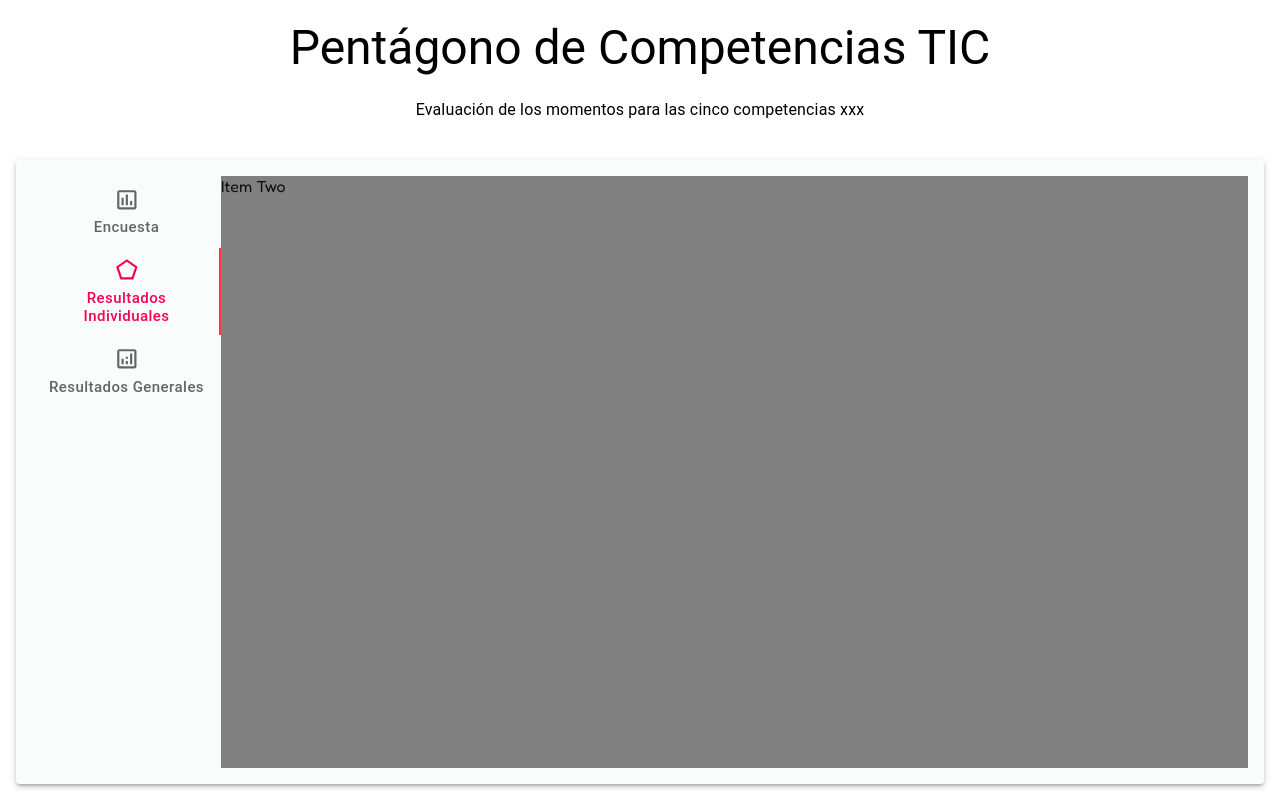
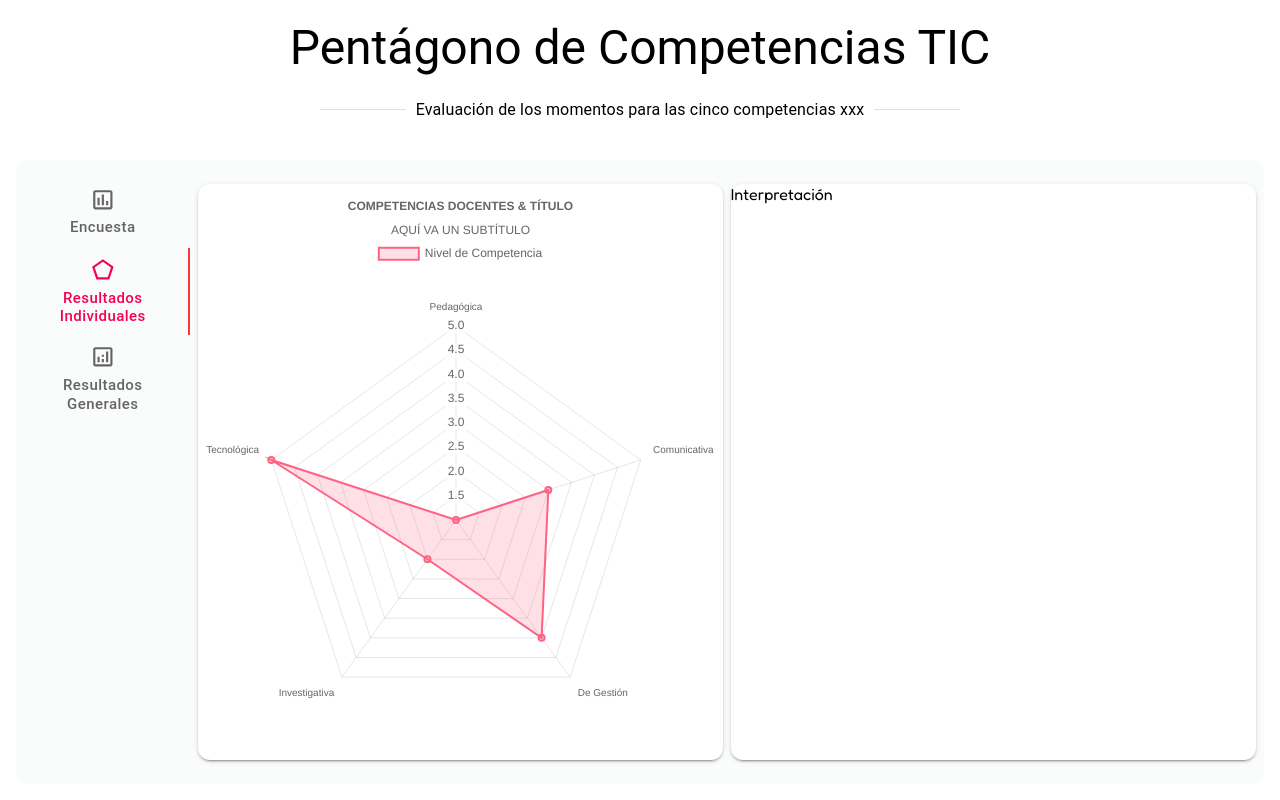
Before and after one commit to javierwo/Pentagono, a React (Create React App) app in the folder pentagono/: page / in a window 1280 px wide. Both pictures are taken after a click on the tab "Resultados Individuales". Built offline with nearby package versions, Linux system fonts and the light colour scheme.

Commit message:
Tab: Resultados Individuales

```diff
--- a/pentagono/package.json
+++ b/pentagono/package.json
@@ -10,7 +10,9 @@
     "@testing-library/jest-dom": "^5.16.4",
     "@testing-library/react": "^13.3.0",
     "@testing-library/user-event": "^13.5.0",
+    "chart.js": "^3.8.0",
     "react": "^18.1.0",
+    "react-chartjs-2": "^4.2.0",
     "react-dom": "^18.1.0",
     "react-scripts": "5.0.1",
     "web-vitals": "^2.1.4"
--- a/pentagono/public/index.html
+++ b/pentagono/public/index.html
@@ -9,7 +9,6 @@
       name="description"
       content="Web site created using create-react-app"
     />
-    <link rel="apple-touch-icon" href="%PUBLIC_URL%/logo192.png" />
     <!--
       manifest.json provides metadata used when your web app is installed on a
       user's mobile device or desktop. See https://developers.google.com/web/fundamentals/web-app-manifest/
--- a/pentagono/src/components/Navigation.jsx
+++ b/pentagono/src/components/Navigation.jsx
@@ -1,16 +1,17 @@
 import { useState } from "react";
 
-import Typography from '@mui/material/Typography';
-import { ThemeProvider, createTheme } from '@mui/material/styles';
-import Paper from '@mui/material/Paper';
-import Box from '@mui/material/Box';
-import Tabs from '@mui/material/Tabs';
-import Tab from '@mui/material/Tab';
-import PollOutlinedIcon from '@mui/icons-material/PollOutlined';
-import PentagonOutlinedIcon from '@mui/icons-material/PentagonOutlined';
-import AnalyticsOutlinedIcon from '@mui/icons-material/AnalyticsOutlined';
+import Typography from "@mui/material/Typography";
+import { ThemeProvider, createTheme } from "@mui/material/styles";
+import Paper from "@mui/material/Paper";
+import Box from "@mui/material/Box";
+import Tabs from "@mui/material/Tabs";
+import Tab from "@mui/material/Tab";
+import PollOutlinedIcon from "@mui/icons-material/PollOutlined";
+import PentagonOutlinedIcon from "@mui/icons-material/PentagonOutlined";
+import AnalyticsOutlinedIcon from "@mui/icons-material/AnalyticsOutlined";
 
 import TabEncuesta from "./TabEncuesta";
+import TabResultadosIndividuales from "./TabResultadosIndividuales";
 
 const Navigation = () => {
 
@@ -30,11 +31,11 @@ const Navigation = () => {
             aria-labelledby={`simple-tab-${index}`}
             {...other}
          >
-
-            {value === index && (
-               <>{children}</>
-            )}
-
+            {value === index &&
+               <>
+                  {children}
+               </>
+            }
          </Box>
       );
    }
@@ -42,28 +43,44 @@ const Navigation = () => {
    const theme = createTheme({
       palette: {
          primary: {
-            main: '#FD353C',
+            main: "#FD353C",
          },
          secondary: {
-            main: '#f50057',
+            main: "#f50057",
          },
          text: {
-            primary: '#ffffff',
+            primary: "#ffffff",
          },
       },
       typography: {
-         fontSize: 15
+         fontSize: 15,
       },
    });
 
    return (
       <>
-         <Box sx={{height:'82vh', boxSizing:'border-box', p:2}}>
-            {/*boxSizing:'border-box no redimensina un contenedor al aplicar un padding*/ }
-            <Paper elevation={3} sx={{ height:'100%', p:2, boxSizing:'border-box', display: 'flex', bgcolor: '#FAFBFB'}}>
+         <Box
+            sx={{
+               height: "82vh",
+               boxSizing: "border-box",
+               p: 2,
+            }}
+         >
+         {/*boxSizing:'border-box no redimensina un contenedor al aplicar un padding*/}
+
+            <Box
+               sx={{
+                  height: "100%",
+                  pt: 2,
+                  pb: 2,
+                  boxSizing: "border-box",
+                  display: "flex",
+                  bgcolor: "#FAFBFB",
+                  borderRadius: 3,
+               }}
+            >
 
                <ThemeProvider theme={theme}>
-
                   <Tabs
                      value={value}
                      onChange={handleChange}
@@ -72,30 +89,70 @@ const Navigation = () => {
                      aria-label="tabs"
                      orientation="vertical"
                   >
-                        <Tab label="Encuesta" icon={<PollOutlinedIcon />} iconPosition="top" sx={{textTransform: 'none'}} />
-                        <Tab label="Resultados Individuales" icon={<PentagonOutlinedIcon />} iconPosition="top" sx={{textTransform: 'none'}} />
-                        <Tab label="Resultados Generales" icon={<AnalyticsOutlinedIcon />} iconPosition="top" sx={{textTransform: 'none'}} />
-
+                     <Tab
+                        label="Encuesta"
+                        icon={<PollOutlinedIcon />}
+                        iconPosition="top"
+                        sx={{ textTransform: "none" }}
+                     />
+                     <Tab
+                        label="Resultados Individuales"
+                        icon={<PentagonOutlinedIcon />}
+                        iconPosition="top"
+                        sx={{ textTransform: "none" }}
+                     />
+                     <Tab
+                        label="Resultados Generales"
+                        icon={<AnalyticsOutlinedIcon />}
+                        iconPosition="top"
+                        sx={{ textTransform: "none" }}
+                     />
                   </Tabs>
 
-                     <TabPanel value={value} index={0}  sx={{bgcolor: 'salmon', height: '100%', width:'90%', overflow: 'auto'}}>
+                  <TabPanel
+                     value={value}
+                     index={0}
+                     sx={{
+                        bgcolor: "salmon",
+                        height: "100%",
+                        width: "100%",
+                        overflow: "auto"
+                     }}
+                  >
                      <TabEncuesta />
                   </TabPanel>
 
-                     <TabPanel value={value} index={1} sx={{bgcolor: 'gray', height: '100%', width:'90%', overflow: 'auto'}}>
-                        Item Two
+                  <TabPanel
+                     value={value}
+                     index={1}
+                     sx={{
+                        //bgcolor: "green",
+                        height: "100%",
+                        width: "100%",
+                        overflow: "auto",
+                     }}
+                  >
+                     <TabResultadosIndividuales />
                   </TabPanel>
 
-                     <TabPanel value={value} index={2} sx={{bgcolor: 'violet', height: '100%', width:'90%', overflow: 'auto'}}>
+                  <TabPanel
+                     value={value}
+                     index={2}
+                     sx={{
+                        bgcolor: "violet",
+                        height: "100%",
+                        width: "100%",
+                        overflow: "auto",
+                     }}
+                  >
                      Item Three
                   </TabPanel>
+               </ThemeProvider>
+            </Box>
+         </Box>
+      </>
+   );
 
-               </ThemeProvider>
-            </Paper>
-         </Box>
+};
 
-      </>
-   )
-}
-
-export default Navigation
+export default Navigation;
--- /dev/null
+++ b/pentagono/src/components/RadarChart.jsx
@@ -0,0 +1,92 @@
+
+//elementos que permiten modificar distintos aspectos de los gráficos
+import {
+   Chart as ChartJS,
+   RadialLinearScale,
+   CategoryScale,
+   LinearScale,
+   PointElement,
+   LineElement,
+   Filler,
+   Tooltip,
+   Legend,
+   Title,
+   SubTitle
+} from 'chart.js';
+
+import { Radar } from "react-chartjs-2";
+
+ChartJS.register(
+   RadialLinearScale,
+   CategoryScale,
+   LinearScale,
+   PointElement,
+   LineElement,
+   Filler,
+   Tooltip,
+   Legend,
+   Title,
+   SubTitle
+);
+
+
+const RadarChart = () => {
+
+   const momentos = ['Exploratorio', 'Investigativo', 'Funcional'];
+
+   const data = {
+      labels: ['Pedagógica', 'Comunicativa', 'De Gestión', 'Investigativa', 'Tecnológica'],
+      // datasets is an array of objects where each object represents a set of data to display corresponding to the labels above. for brevity, we'll keep it at one object
+      datasets: [
+         {
+            label: 'Nivel de Competencia',
+            data: [1,3,4,2,5],
+            // you can set indiviual colors for each bar
+            backgroundColor: 'rgba(255, 99, 132, 0.2)',
+            borderColor: 'rgba(255, 99, 132, 1)',
+            borderWidth: 2,
+         }
+      ]
+   }
+
+   const options = {
+      responsive: true,
+      maintainAspectRatio: false, //para que su tamaño no sea menor al div
+      layout: {
+         padding: 5
+      },
+      plugins: {
+         title: {
+            display: true,
+            text: 'COMPETENCIAS DOCENTES & TÍTULO',
+            paddingTop: 4
+         },
+         subtitle: {
+            display: true,
+            text: 'AQUÍ VA UN SUBTÍTULO'
+         }
+      },
+
+      /*
+      scales: {
+         r: {
+            angleLines: {
+               display: false
+            },
+         }
+
+      }
+      */
+   }
+
+   return (
+      <>
+         <Radar
+            data={data}
+            options={options}
+         />
+      </>
+   )
+}
+
+export default RadarChart
--- a/pentagono/src/components/TabEncuesta.jsx
+++ b/pentagono/src/components/TabEncuesta.jsx
@@ -1,17 +1,15 @@
-import Box from '@mui/material/Box';
+import Box from "@mui/material/Box";
+import Paper from "@mui/material/Paper";
+import Grid from "@mui/material/Grid";
+
+import RadarChart from "./RadarChart";
 
 const TabEncuesta = () => {
    return (
       <>
-         <Box >
+         TabEncuesta
+      </>
+   );
+};
 
-            TabEncuesta
-
-         </Box>
-
-      </>
-
-   )
-}
-
-export default TabEncuesta
+export default TabEncuesta;
--- /dev/null
+++ b/pentagono/src/components/TabResultadosIndividuales.jsx
@@ -0,0 +1,70 @@
+import Box from "@mui/material/Box";
+import Paper from "@mui/material/Paper";
+import Grid from "@mui/material/Grid";
+
+import RadarChart from "./RadarChart";
+
+const TabResultadosIndividuales = () => {
+
+   const height = '100%';
+
+   return (
+      <Grid
+         container
+         //rowSpacing={{ xs: 1, sm: 2, md: 1 }}
+         columnSpacing={{ xs: 1, sm: 2, md: 1 }}
+         sx={{
+            height: "100%",
+            boxSizing: "border-box",
+            p:1
+         }}
+      >
+
+         <Grid
+            item
+            xs={6}
+            sx={{
+               height: {height} ,
+            }}
+         >
+            <Paper
+               elevation={2}
+               sx={{
+                  height: "100%",
+                  borderRadius: 3,
+                  bgcolor: "white"
+               }}
+            >
+               <Box
+                  sx={{
+                     height: "100%"
+                  }}
+               >
+                  <RadarChart />
+               </Box>
+            </Paper>
+         </Grid>
+
+         <Grid
+            item xs={6}
+            sx={{
+               height: {height},
+            }}
+         >
+            <Paper
+               elevation={2}
+               sx={{
+                  height: "100%",
+                  color: "black",
+                  borderRadius: 3
+               }}
+            >
+               <Box>Interpretación</Box>
+            </Paper>
+         </Grid>
+
+      </Grid>
+   )
+}
+
+export default TabResultadosIndividuales
--- a/pentagono/src/components/Titulo.jsx
+++ b/pentagono/src/components/Titulo.jsx
@@ -1,5 +1,7 @@
 import Typography from '@mui/material/Typography';
 import Box from '@mui/material/Box';
+import Divider from '@mui/material/Divider';
+import Chip from '@mui/material/Chip';
 
 const Titulo = () => {
    return (
@@ -17,8 +19,8 @@ const Titulo = () => {
                Pentágono de Competencias TIC
             </Typography>
 
-            <Typography variant="subtitle1" align="center" component="div">
-               Evaluación de los momentos para las cinco competencias xxx
+            <Typography variant="subtitle1" align="center" component="div" sx={{width: '50%'}}>
+               <Divider>Evaluación de los momentos para las cinco competencias xxx</Divider>
             </Typography>
          </Box>
       </>
```
Also changed, not shown: pentagono/public/manifest.json, 1 other file (tests, documents, lock files or other folders). Lines whose indentation alone changed are shown as unchanged.
